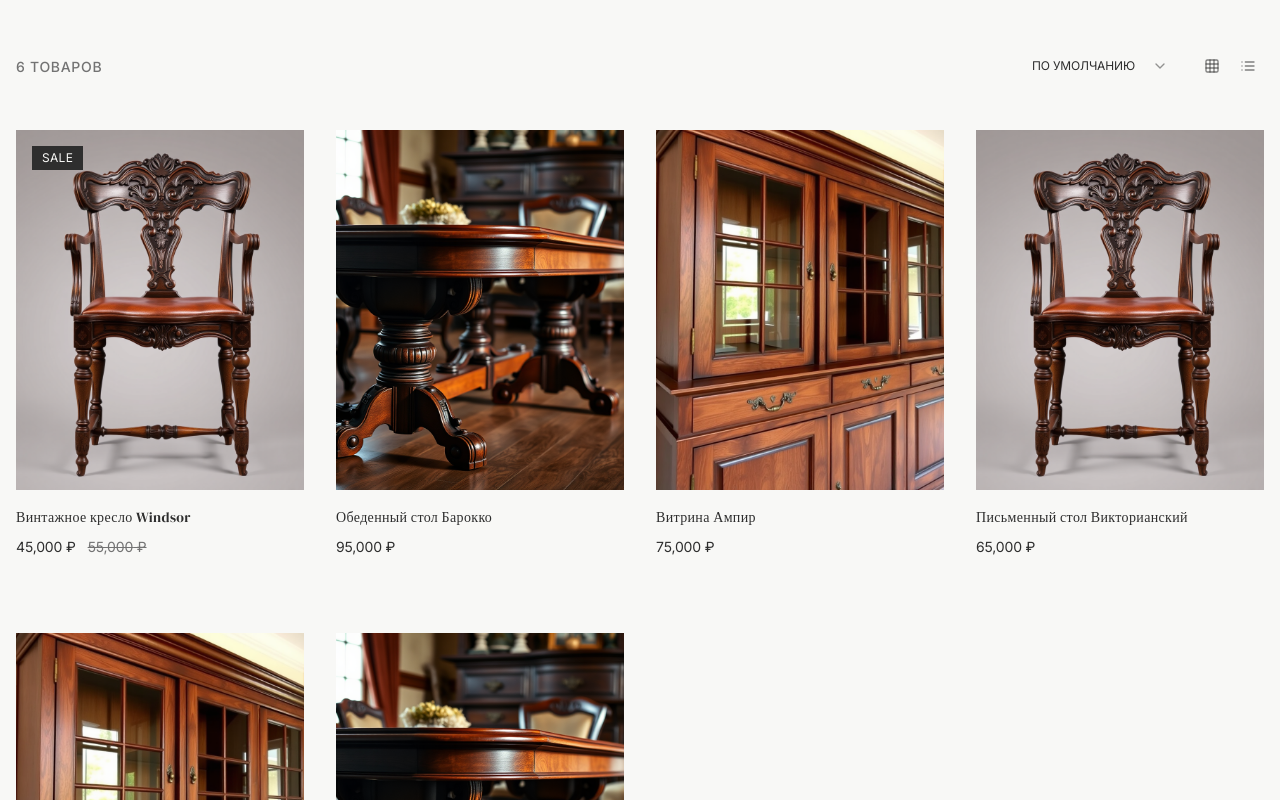
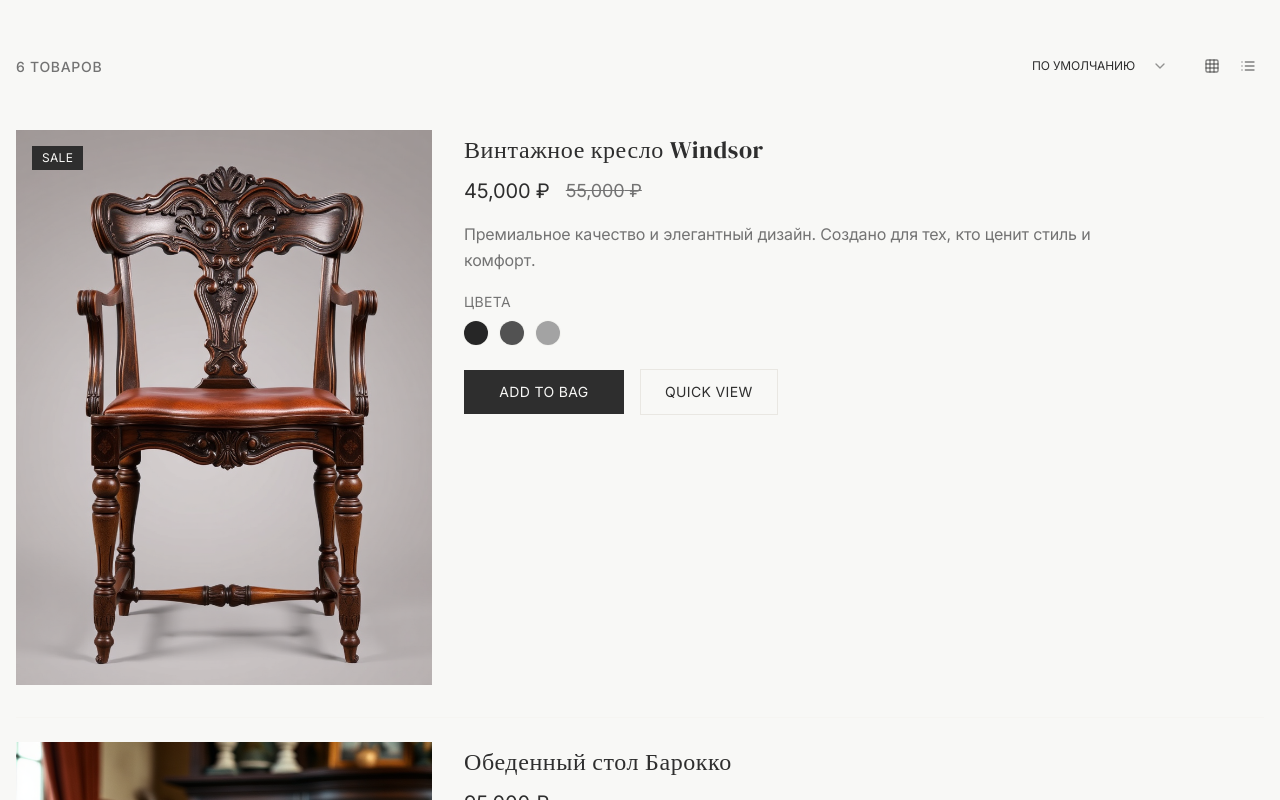
Before and after one commit to pr-poehali-dev/vintage-furniture-clone, a React (Vite) app: page / in a window 1280 px wide. Shown: the part 580-1380 px from the top of the page. Built offline with nearby package versions, Linux system fonts and the light colour scheme.

Commit message:
feat: разметка карточек товаров во весь экран

```diff
--- a/src/pages/Index.tsx
+++ b/src/pages/Index.tsx
@@ -1041,23 +1041,26 @@ function Index() {
             </div>
           </div>
 
-          <div className="grid grid-cols-1 md:grid-cols-2 lg:grid-cols-3 xl:grid-cols-4 gap-x-8 gap-y-12">
+          <div className="space-y-6">
             {filteredProducts.map((product) => (
               <div
                 key={product.id}
-                className="group cursor-pointer"
+                className="group cursor-pointer border-b border-border/20 pb-8 last:border-b-0 last:pb-0"
                 onClick={() => openProductDetails(product)}
               >
-                {/* Image Container - Lone Fox Style */}
-                <div className="relative overflow-hidden">
+                {/* Wide Card Layout */}
+                <div className="flex flex-col md:flex-row gap-8 items-start">
+
+                  {/* Image Container - Wide Format */}
+                  <div className="relative overflow-hidden w-full md:w-2/5 lg:w-1/3">
                     <div className="relative">
                       <img
                         src={product.image}
                         alt={product.name}
-                      className="w-full aspect-[4/5] object-cover transition-all duration-500 ease-out group-hover:brightness-95"
+                        className="w-full aspect-[4/5] md:aspect-[3/4] object-cover transition-all duration-500 ease-out group-hover:brightness-95"
                       />
 
-                    {/* Sale Badge - Refined */}
+                      {/* Sale Badge */}
                       {product.originalPrice && (
                         <div className="absolute top-4 left-4">
                           <div className="bg-foreground text-background text-xs px-2.5 py-1 font-normal tracking-wide">
@@ -1066,7 +1069,7 @@ function Index() {
                         </div>
                       )}
 
-                    {/* Wishlist Button - Subtle */}
+                      {/* Wishlist Button */}
                       <div className="absolute top-4 right-4 opacity-0 group-hover:opacity-100 transition-opacity duration-300">
                         <button
                           className="w-10 h-10 bg-background/80 backdrop-blur-sm border border-border/20 rounded-full flex items-center justify-center hover:bg-background transition-colors"
@@ -1076,10 +1079,50 @@ function Index() {
                         </button>
                       </div>
 
-                    {/* Quick Add - Elegant appearance */}
-                    <div className="absolute inset-x-4 bottom-4 opacity-0 group-hover:opacity-100 transition-all duration-300 transform translate-y-2 group-hover:translate-y-0">
+                      {/* Subtle overlay on hover */}
+                      <div className="absolute inset-0 bg-black/5 opacity-0 group-hover:opacity-100 transition-opacity duration-300"></div>
+                    </div>
+                  </div>
+
+                  {/* Product Info - Extended Layout */}
+                  <div className="flex-1 space-y-4">
+                    <div className="space-y-2">
+                      <h3 className="text-2xl font-light text-foreground tracking-wide leading-relaxed">
+                        {product.name}
+                      </h3>
+
+                      {/* Price */}
+                      <div className="flex items-center gap-4">
+                        <span className="text-xl font-normal text-foreground">
+                          {product.price.toLocaleString()} ₽
+                        </span>
+                        {product.originalPrice && (
+                          <span className="text-lg text-muted-foreground line-through">
+                            {product.originalPrice.toLocaleString()} ₽
+                          </span>
+                        )}
+                      </div>
+                    </div>
+
+                    {/* Product Description */}
+                    <p className="text-muted-foreground leading-relaxed max-w-2xl">
+                      Премиальное качество и элегантный дизайн. Создано для тех, кто ценит стиль и комфорт.
+                    </p>
+
+                    {/* Color Options */}
+                    <div className="space-y-2">
+                      <span className="text-sm text-muted-foreground tracking-wide">ЦВЕТА</span>
+                      <div className="flex items-center space-x-3">
+                        <div className="w-6 h-6 bg-neutral-800 rounded-full border-2 border-transparent ring-1 ring-border/30 hover:ring-foreground/30 transition-all cursor-pointer"></div>
+                        <div className="w-6 h-6 bg-neutral-600 rounded-full border-2 border-transparent ring-1 ring-border/30 hover:ring-foreground/30 transition-all cursor-pointer"></div>
+                        <div className="w-6 h-6 bg-neutral-400 rounded-full border-2 border-transparent ring-1 ring-border/30 hover:ring-foreground/30 transition-all cursor-pointer"></div>
+                      </div>
+                    </div>
+
+                    {/* Actions */}
+                    <div className="flex items-center gap-4 pt-2">
                       <button
-                        className="w-full h-12 bg-foreground text-background text-sm font-normal tracking-wide hover:bg-foreground/90 transition-colors"
+                        className="px-8 py-3 bg-foreground text-background text-sm font-normal tracking-wide hover:bg-foreground/90 transition-colors min-w-[160px]"
                         onClick={(e) => {
                           e.stopPropagation();
                           addToCart(product);
@@ -1087,35 +1130,13 @@ function Index() {
                       >
                         ADD TO BAG
                       </button>
-                    </div>
 
-                    {/* Subtle overlay on hover */}
-                    <div className="absolute inset-0 bg-black/5 opacity-0 group-hover:opacity-100 transition-opacity duration-300"></div>
-                  </div>
-                </div>
-
-                {/* Product Info - Minimal & Clean */}
-                <div className="pt-4 space-y-1">
-                  <h3 className="text-sm font-normal text-foreground tracking-wide leading-relaxed">
-                    {product.name}
-                  </h3>
-                  <div className="flex items-center gap-3 pt-1">
-                    <span className="text-sm font-normal text-foreground">
-                      {product.price.toLocaleString()} ₽
-                    </span>
-                    {product.originalPrice && (
-                      <span className="text-sm text-muted-foreground line-through">
-                        {product.originalPrice.toLocaleString()} ₽
-                      </span>
-                    )}
-                  </div>
-
-                  {/* Color Options - показываем только при наведении */}
-                  <div className="pt-2 opacity-0 group-hover:opacity-100 transition-opacity duration-300">
-                    <div className="flex items-center space-x-1">
-                      <div className="w-4 h-4 bg-neutral-800 rounded-full border border-border/30"></div>
-                      <div className="w-4 h-4 bg-neutral-600 rounded-full border border-border/30"></div>
-                      <div className="w-4 h-4 bg-neutral-400 rounded-full border border-border/30"></div>
+                      <button
+                        className="px-6 py-3 border border-border text-foreground text-sm font-normal tracking-wide hover:bg-muted/50 transition-colors"
+                        onClick={(e) => e.stopPropagation()}
+                      >
+                        QUICK VIEW
+                      </button>
                     </div>
                   </div>
                 </div>
```
Lines whose indentation alone changed are shown as unchanged.
